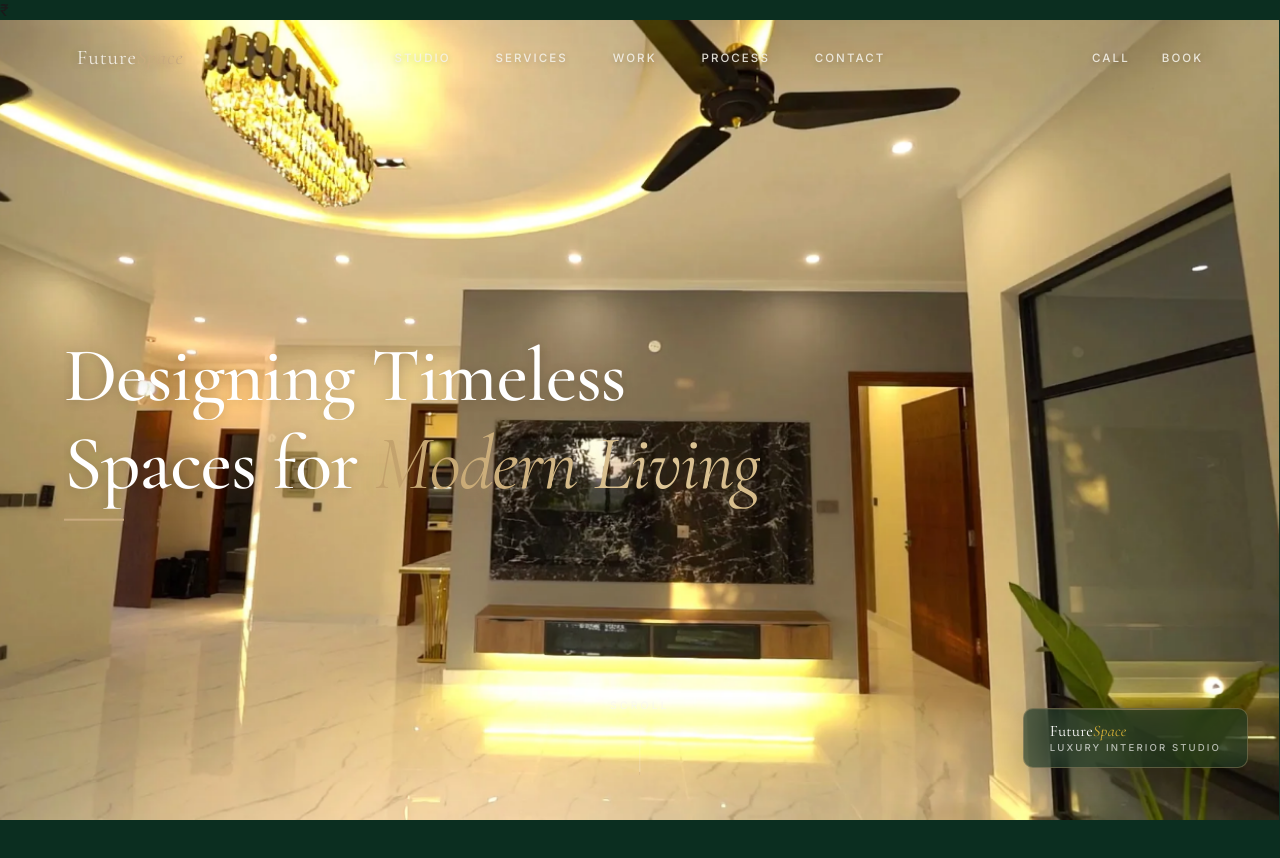
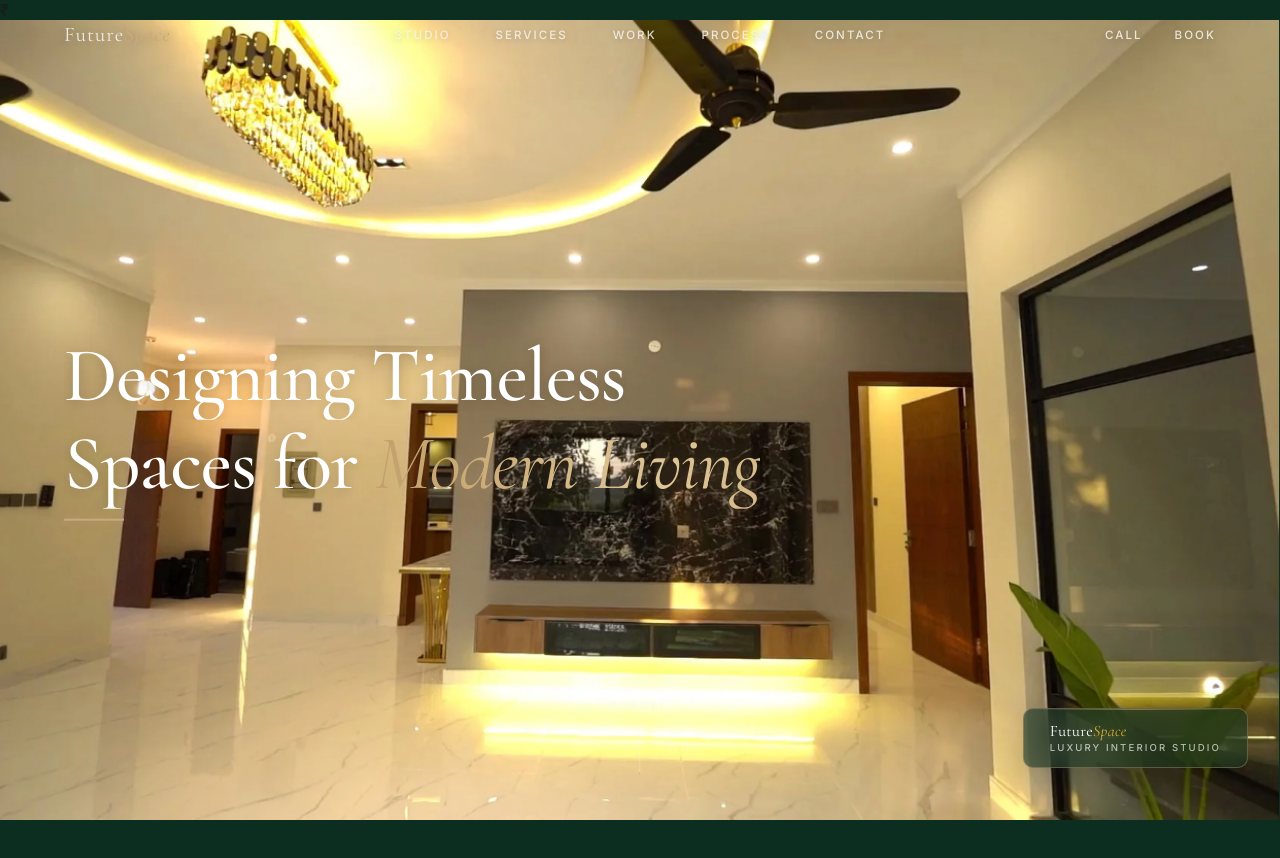
Before and after one commit to freelancing20261377-sudo/future, a website: page index.html in a window 1280 px wide. Shown: the top 858 px of the page. Drawn offline with nearby package versions, Linux system fonts and the light colour scheme.

Commit message:
Reduce nav top spacing to 22px to match reference

```diff
--- a/style.css
+++ b/style.css
@@ -447,7 +447,7 @@ a { text-decoration: none; }
    ========================================================================== */
 .site-header {
     position: fixed;
-    top: 45px;
+    top: 22px;
     left: 0;
     right: 0;
     width: 100%;
@@ -456,7 +456,7 @@ a { text-decoration: none; }
     display: grid;
     grid-template-columns: 1fr auto 1fr;
     align-items: center;
-    padding: 0 clamp(2.5rem, 6vw, 5rem);
+    padding: 0 clamp(2rem, 5vw, 4rem);
     z-index: 1000;
     background: none;
     border-radius: 0;
@@ -2459,7 +2459,7 @@ a { text-decoration: none; }
 
     /* Nav */
     .site-header {
-        top: 30px;
+        top: 20px;
         width: 100%;
         padding: 0 2rem;
     }
```
